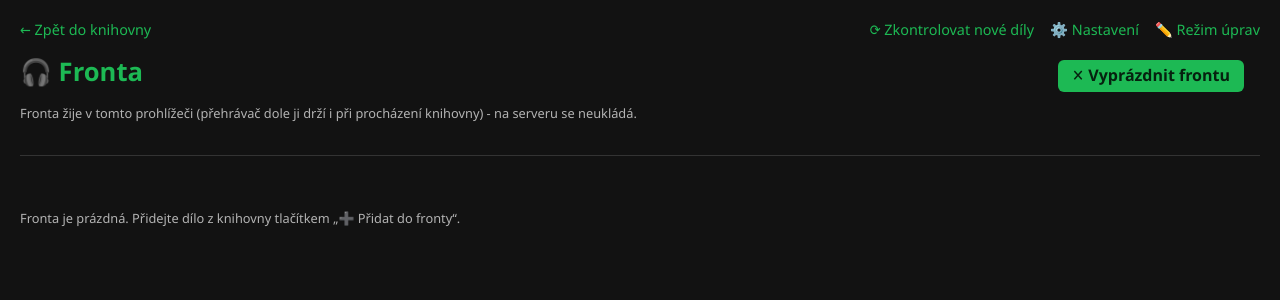
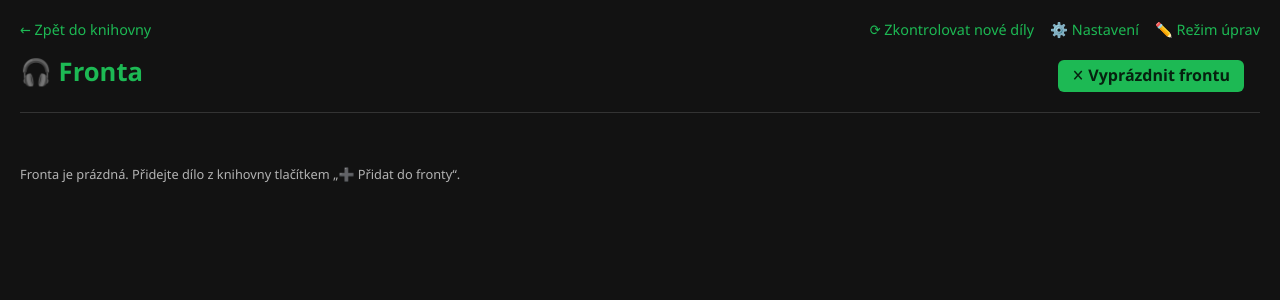
Before and after one commit to klimanek/cro-dl, a FastAPI app: page /fronta in a window 1280 px wide. Shown: the top 300 px of the page. Run offline with FastAPI, Linux system fonts and the light colour scheme; parts of the project's set-up code (start-up, migrations or seed data) failed here and were passed over.

Commit message:
chroe(web): remove redundant msg

```diff
--- a/crodl/server/templates/queue.html
+++ b/crodl/server/templates/queue.html
@@ -19,10 +19,6 @@
                 <span class="job-url" id="queue-summary"></span>
             </div>
         </div>
-        <p class="job-url">
-            Fronta žije v tomto prohlížeči (přehrávač dole ji drží i při procházení
-            knihovny) - na serveru se neukládá.
-        </p>
     </header>
 
     <div class="episode-list" id="queue-list"></div>
```
